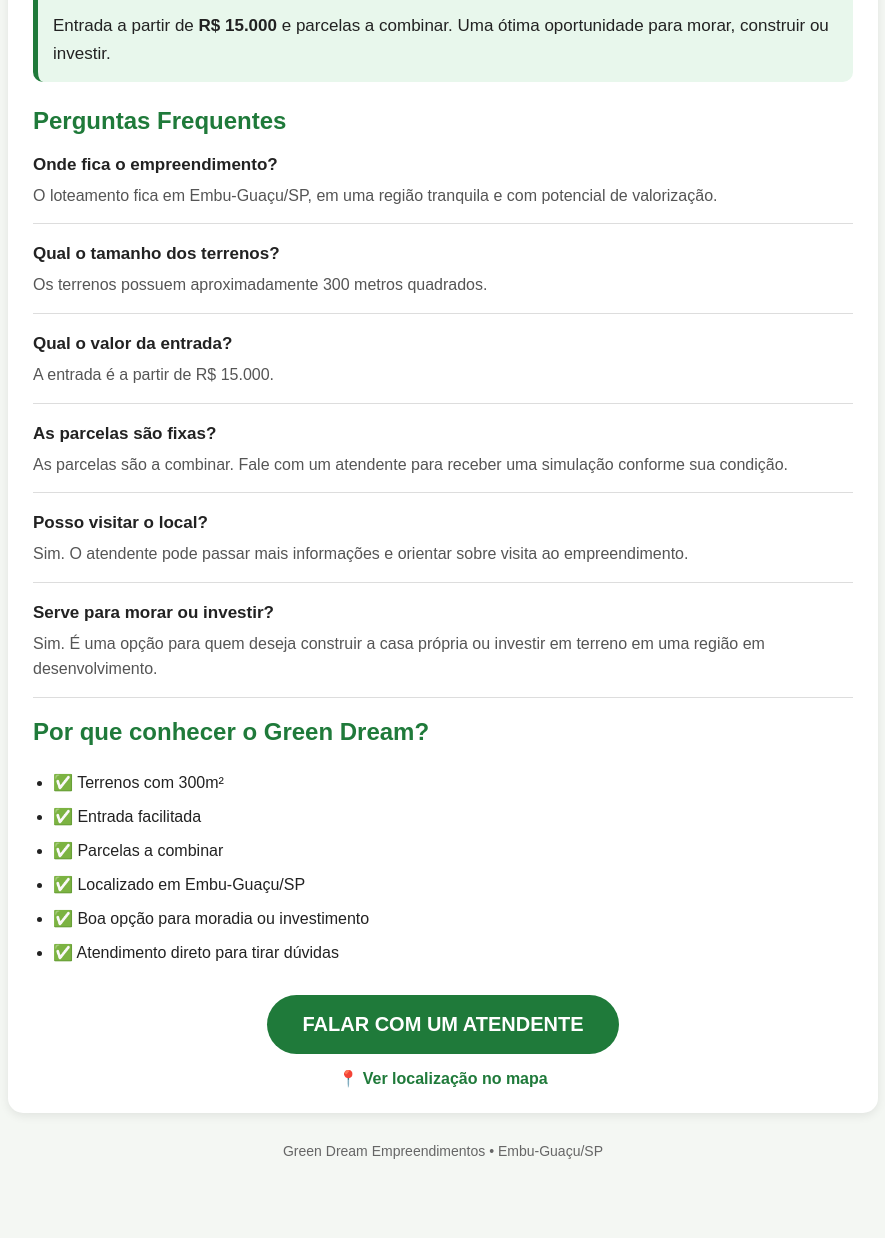
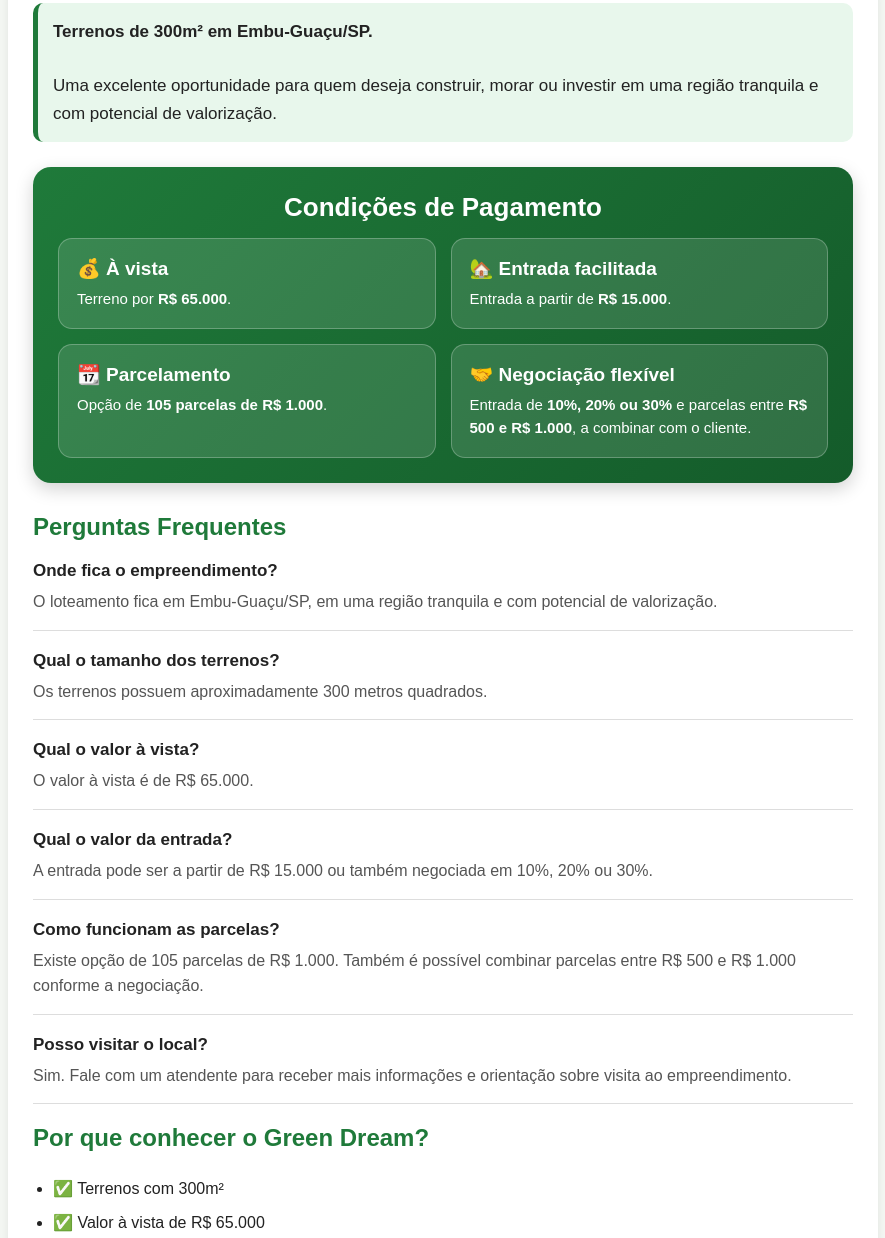
Before and after one commit to Dev-Taceli/mkbrasil, a plain HTML site: page index.html in a window 1280 px wide. Shown: the part 657-1895 px from the top of the page, without its empty margins (197-1082 px from the left). Before the commit the page ends 1861 px from the top, so only its background shows below. Drawn offline with Linux system fonts and the light colour scheme.

Commit message:
Update index.html

```diff
--- a/index.html
+++ b/index.html
@@ -29,16 +29,20 @@
 }
 
 .logo{
-    font-size:30px;
-    font-weight:bold;
+    font-family:Impact, Haettenschweiler, 'Arial Narrow Bold', sans-serif;
+    font-size:46px;
+    letter-spacing:2px;
     color:#1f7a3a;
     margin-top:15px;
+    text-transform:uppercase;
+    text-shadow:2px 2px 0 #d6e8d9;
 }
 
 .sub{
-    font-size:18px;
+    font-size:20px;
     margin:15px 0 20px;
-    color:#444;
+    color:#333;
+    font-weight:bold;
 }
 
 .video-box{
@@ -115,6 +119,46 @@
     font-size:17px;
 }
 
+.pagamento-box{
+    background:linear-gradient(135deg,#1f7a3a,#145b2a);
+    color:#fff;
+    padding:25px;
+    border-radius:18px;
+    margin-bottom:30px;
+    box-shadow:0 6px 18px rgba(0,0,0,.18);
+}
+
+.pagamento-box h2{
+    color:#fff;
+    margin-bottom:15px;
+    font-size:26px;
+    text-align:center;
+}
+
+.pagamento-grid{
+    display:grid;
+    grid-template-columns:1fr 1fr;
+    gap:15px;
+}
+
+.pagamento-card{
+    background:rgba(255,255,255,.12);
+    padding:18px;
+    border-radius:14px;
+    border:1px solid rgba(255,255,255,.25);
+}
+
+.pagamento-card strong{
+    display:block;
+    font-size:19px;
+    margin-bottom:8px;
+}
+
+.pagamento-card span{
+    font-size:15px;
+    line-height:1.5;
+}
+
 h2{
     color:#1f7a3a;
     margin-bottom:20px;
@@ -184,11 +228,15 @@
 
 @media(max-width:600px){
     .logo{
-        font-size:24px;
+        font-size:34px;
     }
 
     .sub{
         font-size:16px;
+    }
+
+    .pagamento-grid{
+        grid-template-columns:1fr;
     }
 
     .overlay-title{
@@ -220,7 +268,7 @@
         </div>
 
         <p class="sub">
-            Terrenos em Embu-Guaçu/SP com 300m² para você construir seu sonho.
+            Seu terreno em Embu-Guaçu/SP com entrada facilitada e parcelas que cabem no seu bolso.
         </p>
 
         <div class="video-box">
@@ -249,8 +297,35 @@
 
         <div class="destaque">
             <strong>Terrenos de 300m² em Embu-Guaçu/SP.</strong><br><br>
-            Entrada a partir de <strong>R$ 15.000</strong> e parcelas a combinar.
-            Uma ótima oportunidade para morar, construir ou investir.
+            Uma excelente oportunidade para quem deseja construir, morar ou investir em uma região tranquila e com potencial de valorização.
+        </div>
+
+        <div class="pagamento-box">
+            <h2>Condições de Pagamento</h2>
+
+            <div class="pagamento-grid">
+
+                <div class="pagamento-card">
+                    <strong>💰 À vista</strong>
+                    <span>Terreno por <b>R$ 65.000</b>.</span>
+                </div>
+
+                <div class="pagamento-card">
+                    <strong>🏡 Entrada facilitada</strong>
+                    <span>Entrada a partir de <b>R$ 15.000</b>.</span>
+                </div>
+
+                <div class="pagamento-card">
+                    <strong>📆 Parcelamento</strong>
+                    <span>Opção de <b>105 parcelas de R$ 1.000</b>.</span>
+                </div>
+
+                <div class="pagamento-card">
+                    <strong>🤝 Negociação flexível</strong>
+                    <span>Entrada de <b>10%, 20% ou 30%</b> e parcelas entre <b>R$ 500 e R$ 1.000</b>, a combinar com o cliente.</span>
+                </div>
+
+            </div>
         </div>
 
         <h2>Perguntas Frequentes</h2>
@@ -270,30 +345,30 @@
         </div>
 
         <div class="faq-item">
-            <div class="pergunta">Qual o valor da entrada?</div>
+            <div class="pergunta">Qual o valor à vista?</div>
             <div class="resposta">
-                A entrada é a partir de R$ 15.000.
+                O valor à vista é de R$ 65.000.
             </div>
         </div>
 
         <div class="faq-item">
-            <div class="pergunta">As parcelas são fixas?</div>
+            <div class="pergunta">Qual o valor da entrada?</div>
             <div class="resposta">
-                As parcelas são a combinar. Fale com um atendente para receber uma simulação conforme sua condição.
+                A entrada pode ser a partir de R$ 15.000 ou também negociada em 10%, 20% ou 30%.
+            </div>
+        </div>
+
+        <div class="faq-item">
+            <div class="pergunta">Como funcionam as parcelas?</div>
+            <div class="resposta">
+                Existe opção de 105 parcelas de R$ 1.000. Também é possível combinar parcelas entre R$ 500 e R$ 1.000 conforme a negociação.
             </div>
         </div>
 
         <div class="faq-item">
             <div class="pergunta">Posso visitar o local?</div>
             <div class="resposta">
-                Sim. O atendente pode passar mais informações e orientar sobre visita ao empreendimento.
-            </div>
-        </div>
-
-        <div class="faq-item">
-            <div class="pergunta">Serve para morar ou investir?</div>
-            <div class="resposta">
-                Sim. É uma opção para quem deseja construir a casa própria ou investir em terreno em uma região em desenvolvimento.
+                Sim. Fale com um atendente para receber mais informações e orientação sobre visita ao empreendimento.
             </div>
         </div>
 
@@ -301,11 +376,11 @@
 
         <ul class="beneficios">
             <li>✅ Terrenos com 300m²</li>
-            <li>✅ Entrada facilitada</li>
-            <li>✅ Parcelas a combinar</li>
+            <li>✅ Valor à vista de R$ 65.000</li>
+            <li>✅ Entrada facilitada a partir de R$ 15.000</li>
+            <li>✅ Parcelas flexíveis a combinar</li>
             <li>✅ Localizado em Embu-Guaçu/SP</li>
             <li>✅ Boa opção para moradia ou investimento</li>
-            <li>✅ Atendimento direto para tirar dúvidas</li>
         </ul>
 
         <div class="cta">
```
